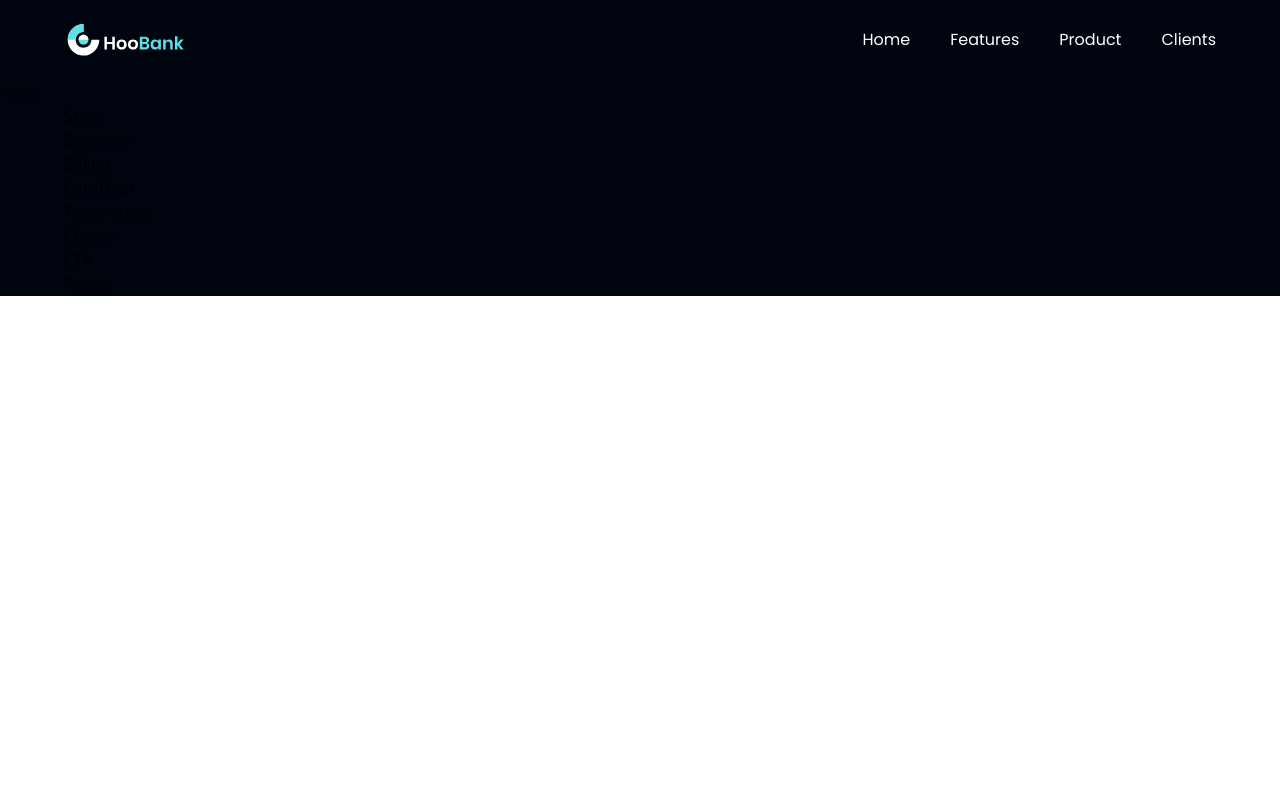
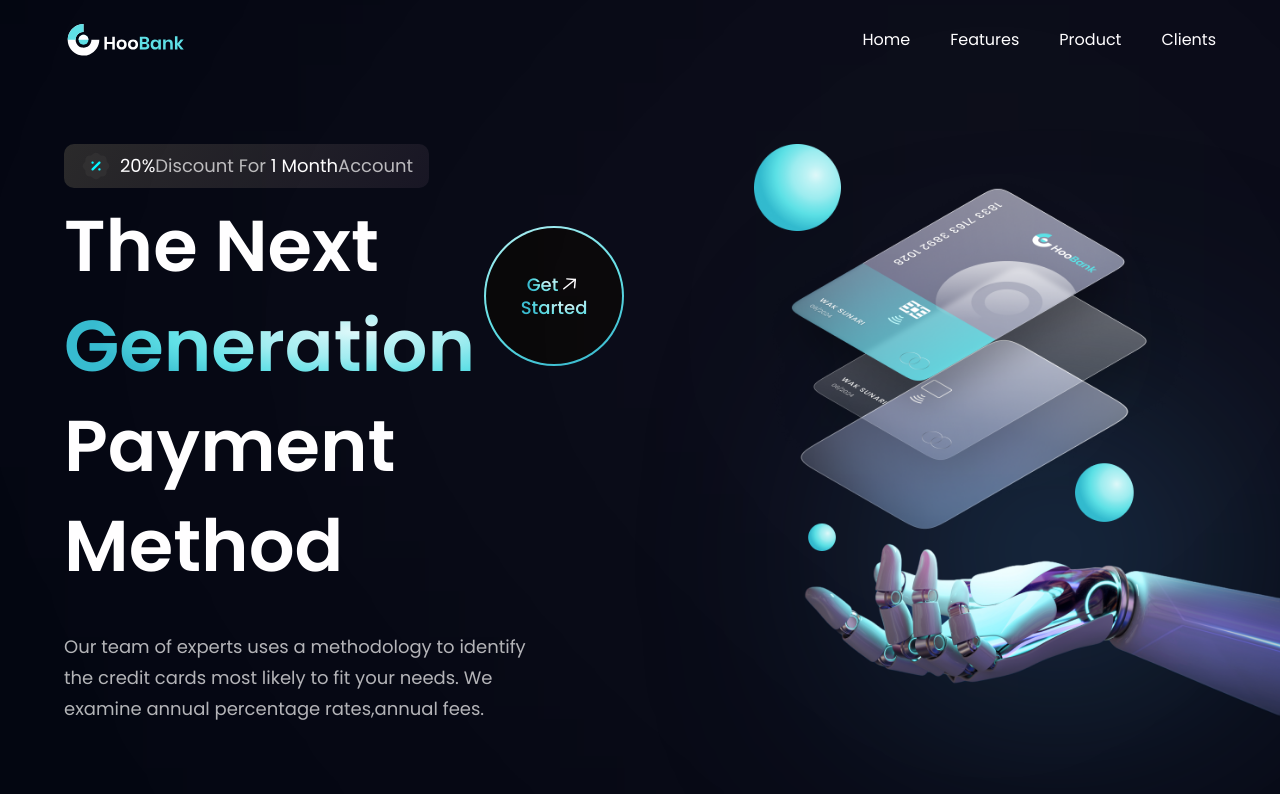
Before and after one commit to Hiralvala/bank_modern_app_reactJS_Tailwindcss, a React (Vite) app: page / in a window 1280 px wide. Shown: the top 794 px of the page. Built offline with nearby package versions, Linux system fonts and the light colour scheme.

Commit message:
Hero part is completed

```diff
--- a/src/components/GetStarted.jsx
+++ b/src/components/GetStarted.jsx
@@ -1,9 +1,22 @@
 import React from 'react'
+import styles from '../style'
+import { arrowUp } from '../assets'
 
 const GetStarted = () => {
   return (
-    <div>
-      GetStarted
+    <div className={`${styles.flexCenter} w-[140px] h-[140px] bg-blue-gradient rounded-full p-[2px] cursor-pointer`}>
+      <div className={`${styles.flexCenter} flex-col bg-black w-[100%] h-[100%] rounded-full`}>
+        <div className={`${styles.flexStart} flex-row`}>
+          <p className='font-poppins font-medium text-[18px] leading-[23px]'>
+            <span className='text-gradient'>Get</span>
+          </p>
+            <img src={arrowUp} alt="arrow" className='w-[23px] h-[23px] object-contain' />
+        </div>
+        <p className='font-poppins font-medium text-[18px] leading-[23px]'>
+            <span className='text-gradient'>Started</span>
+          </p>
+      </div>
+
 
     </div>
   )
--- a/src/components/Hero.jsx
+++ b/src/components/Hero.jsx
@@ -1,10 +1,46 @@
-import React from 'react'
+import styles from '../style'
+import { discount,robot } from '../assets'
+import GetStarted from './GetStarted'
+
 
 const Hero = () => {
   return (
-    <div>
-      Hero
-    </div>
+    <section id="home" className={`flex md:flex-row flex-col ${styles.paddingY}`}>
+      <div className={`flex-1 ${styles.flexStart} flex-col xl:px-0 sm:px-16 px-6`}>
+        <div className='flex flex-row items-center py-[6px] px-4 bg-discount-gradient rounded-[10px] mb-2 '>
+          <img src={discount} alt="discount" className='w-[32px] h-[32px]' />
+          <p className={`${styles.paragraph} ml-2`}>
+            <span className='text-white'>20%</span>
+            Discount For {" "}
+            <span className='text-white'>1 Month</span>
+            Account
+          </p>
+        </div>
+
+        <div className='flex flex-row justify-between items-center w-full'>
+          <h1 className='flex-1 font-poppins font-semibold ss:text-[72px] text-[52px] text-white ss:leading-[100px] leading-[75px]'>The Next <br className='sm:block hidden'/>{" "}
+          <span className='text-gradient'>Generation</span>{" "}
+          </h1>
+          <div className='ss:flex hidden md:mr-4'>
+            <GetStarted/>
+          </div>
+        </div>
+        <h1 className='flex-1 font-poppins font-semibold ss:text-[72px] text-[52px] text-white ss:leading-[100px] leading-[75px]'>Payment Method</h1>
+
+        <p className={`${styles.paragraph} max-w-[470px] mt-5`}> Our team of experts uses a methodology to identify the credit cards most likely to fit your needs. We examine annual percentage rates,annual fees.</p>
+      </div>
+
+      <div className={`flex-1 flex ${styles.flexCenter} md:my-0 my-10 relative `}>
+        <img src={robot} alt="billing" className="w-[100%] h-[100%] relative z-[5] "/>
+        <div className="absolute z-[0] w-[40%] h-[35%] top-0 pink__gradient"/>
+        <div className="absolute z-[1] w-[80%] h-[80%] rounded-full white__gradient bottom-40" />
+        <div className="absolute z-[0] w-[50%] h-[50%] right-20 bottom-20 blue__gradient" />
+      </div>
+
+      <div className={`ss:hidden ${styles.flexCenter}`}>
+            <GetStarted/>
+          </div>
+    </section>
   )
 }
 
--- a/src/components/Navbar.jsx
+++ b/src/components/Navbar.jsx
@@ -21,7 +21,7 @@
         <div className="sm:hidden flex flex-1 justify-end items-center">
             <img src={`${toggle?close:menu}`} alt="menu" className="w-[28px] h-[28px] object-contain" onClick={()=>setToggle((prev)=>!prev)} />
         </div>
-        <div className={`${toggle?'flex':'hidden'} p-6 bg-gradient-to-br from-gray-700 to-gray-950 absolute top-20 right-0 mx-4 my-2 min-w-[140px] rounded-xl sidebar` }>
+        <div className={`${toggle?'flex':'hidden'} p-6 bg-black-gradient absolute top-20 right-0 mx-4 my-2 min-w-[140px] rounded-xl sidebar` }>
             <ul className="list-none flex flex-col justify-end items-center flex-1"
             >
                 {navLinks.map((nav,index)=>(
```
